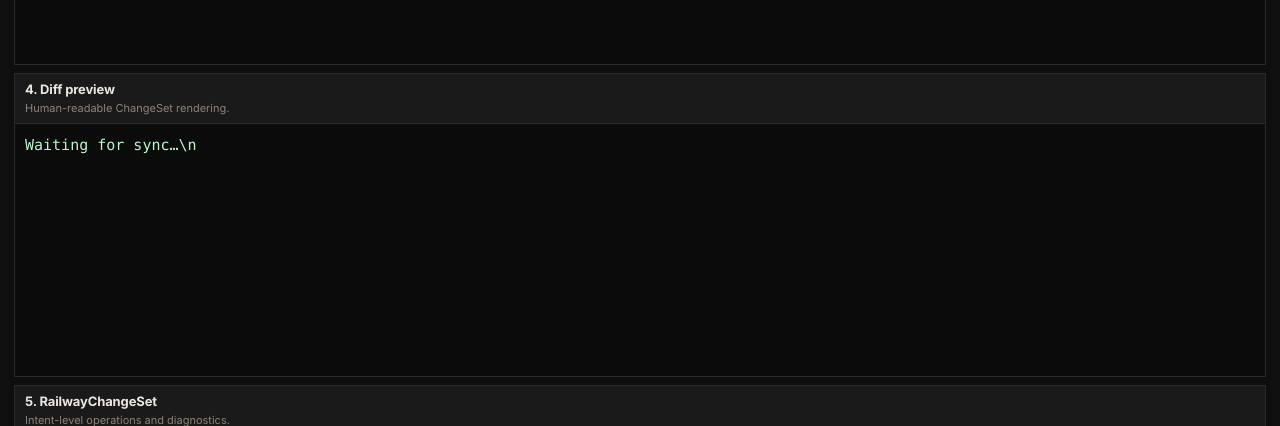
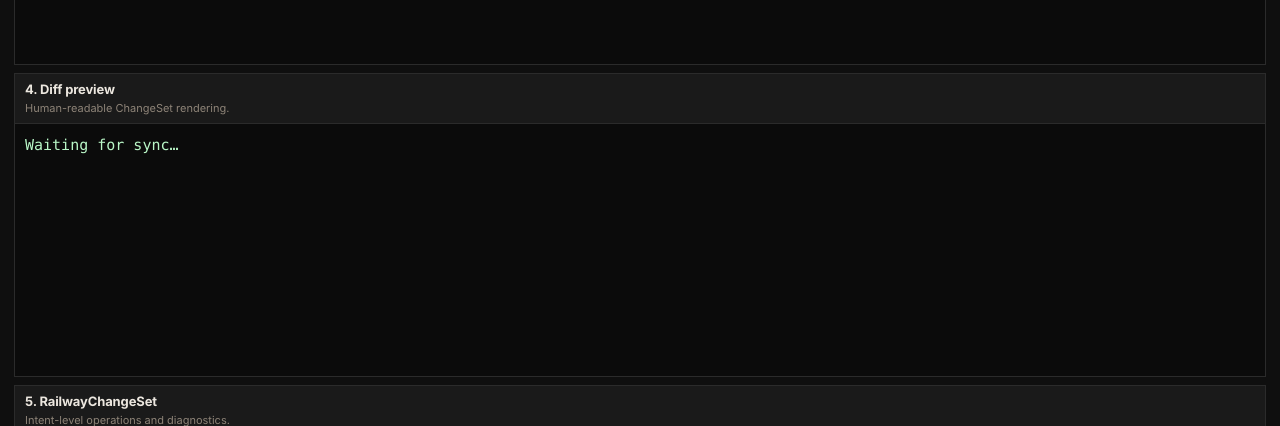
Before and after one commit to railwayapp/railway-ts-sdk, a React (Vite) app in the folder examples/iac-demo-app/: page / in a window 1280 px wide. Shown: the part 1220-1646 px from the top of the page. Built offline with nearby package versions, Linux system fonts and the light colour scheme.

Commit message:
fix demo diff line breaks

```diff
--- a/examples/iac-demo-app/src/App.tsx
+++ b/examples/iac-demo-app/src/App.tsx
@@ -182,7 +182,15 @@ function CodeEditor({ value, onChange }: { value: string; onChange: (value: stri
 
 function HighlightedDiff({ value }: { value: string | undefined }) {
   const lines = (value ?? "Waiting for sync…").split("\n");
-  return <pre className="diff">{lines.map((line, index) => <span key={index} className={line.startsWith("+") ? "plus" : line.startsWith("-") ? "minus" : line.startsWith("~") ? "change" : undefined}>{line}\n</span>)}</pre>;
+  return (
+    <pre className="diff">
+      {lines.map((line, index) => (
+        <span key={index} className={line.startsWith("+") ? "plus" : line.startsWith("-") ? "minus" : line.startsWith("~") ? "change" : undefined}>
+          {line}{"\n"}
+        </span>
+      ))}
+    </pre>
+  );
 }
 
 function highlightJson(value: string) {
```
